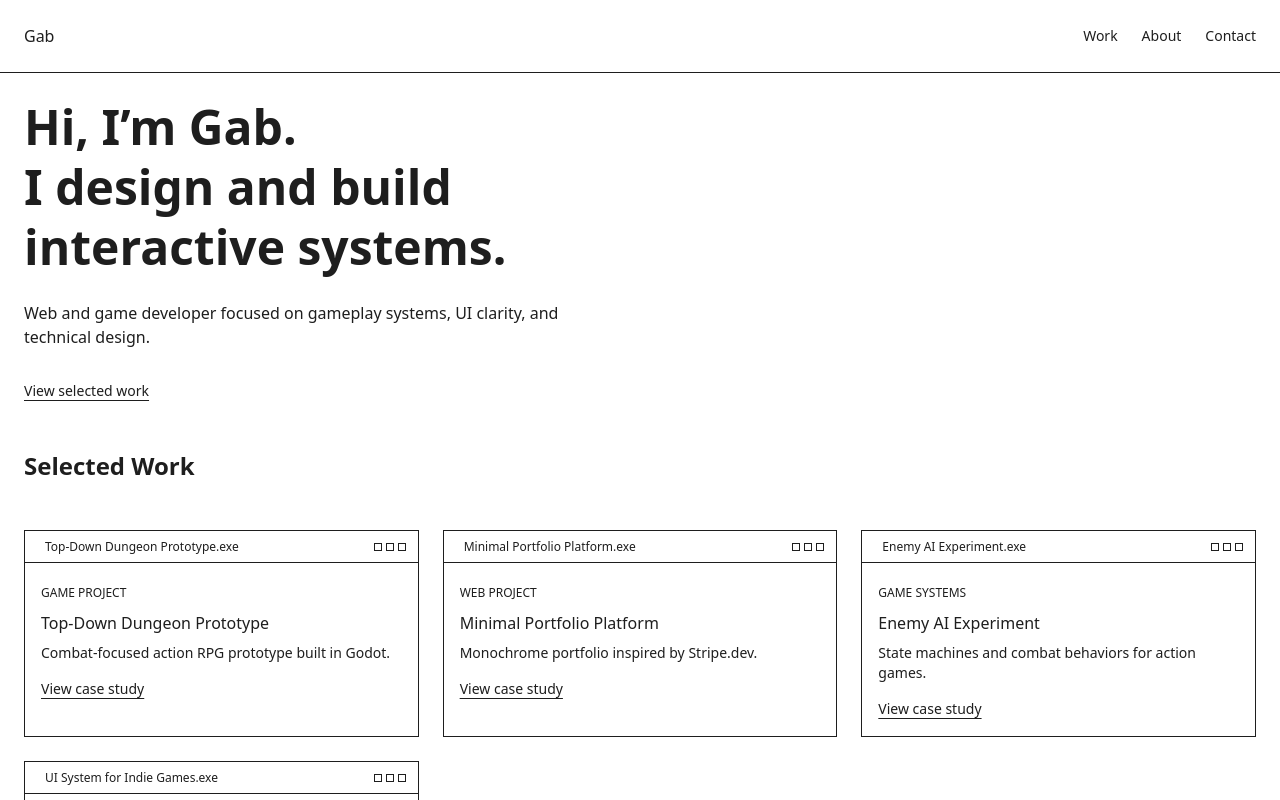
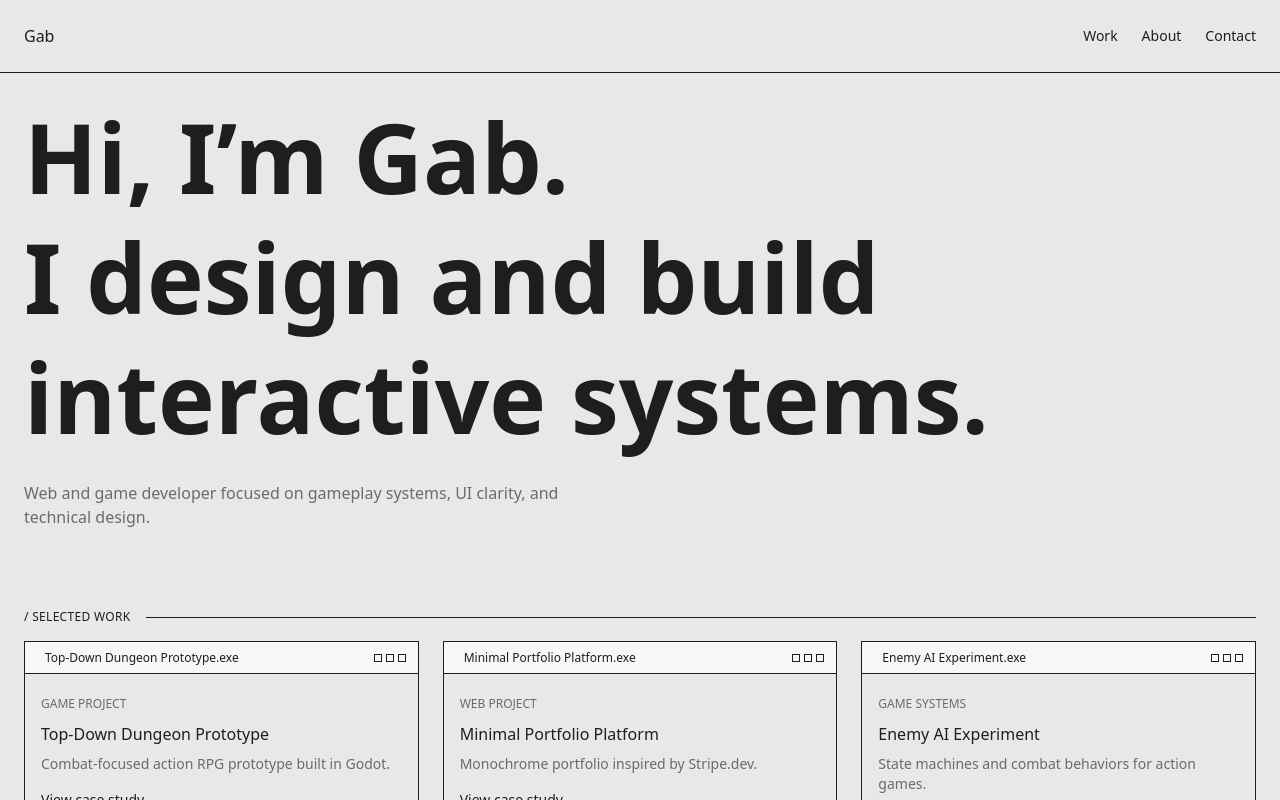
Before and after one commit to gablaroche29/portfolio, a Next.js app: page / in a window 1280 px wide. Shown: the top 800 px of the page. Built offline with nearby package versions, Linux system fonts and the light colour scheme.

Commit message:
style: change custom color and add seciton header

```diff
--- a/app/globals.css
+++ b/app/globals.css
@@ -1,9 +1,18 @@
 @import 'tailwindcss';
 
+@theme {
+  --color-bg: #e8e8e8;
+  --color-text: #1e1e1e;
+  --color-muted: #6b6b6b;
+  --color-border: #e5e5e5;
+  --color-subtle: #f7f7f7;
+}
+
 body {
-  background-color: #ffffff;
-  color: #1e1e1e;
+  background-color: var(--color-bg);
+  color: var(--color-text);
 }
+
 html {
   scroll-behavior: smooth;
 }
--- a/components/About.tsx
+++ b/components/About.tsx
@@ -1,9 +1,9 @@
+import SectionHeader from "./SectionHeader";
+
 export default function About() {
   return (
     <section id="about" className="mx-auto max-w-content px-6 py-6">
-      <h2 className="text-2xl font-semibold mb-6">
-        About
-      </h2>
+      <SectionHeader title="About" />
 
       <p className="max-w-xl text-muted">
         I’m a Web, Mobile & Game Development student with a strong interest
--- a/components/Contact.tsx
+++ b/components/Contact.tsx
@@ -1,9 +1,9 @@
+import SectionHeader from "./SectionHeader";
+
 export default function Contact() {
   return (
     <section id="contact" className="mx-auto max-w-content px-6 py-6">
-      <h2 className="text-2xl font-semibold mb-6">
-        Let’s talk
-      </h2>
+      <SectionHeader title="Let’s talk" />
 
       <a
         href="mailto:youremail@example.com"
--- a/components/Header.tsx
+++ b/components/Header.tsx
@@ -1,10 +1,10 @@
 export default function Header() {
   return (
-    <header className="border-b border-border">
+    <header className="border-b border-text">
       <div className="mx-auto max-w-content px-6 h-18 flex items-center justify-between">
         <span className="font-medium">Gab</span>
 
-        <nav className="flex gap-6 text-sm text-muted">
+        <nav className="flex gap-6 text-sm text-text">
           <a href="#work" className="hover:text-text">Work</a>
           <a href="#about" className="hover:text-text">About</a>
           <a href="#contact" className="hover:text-text">Contact</a>
--- a/components/Hero.tsx
+++ b/components/Hero.tsx
@@ -1,7 +1,7 @@
 export default function Hero() {
   return (
     <section className="mx-auto max-w-content px-6 py-6">
-      <h1 className="text-4xl md:text-5xl font-semibold leading-tight">
+      <h1 className="text-4xl md:text-8xl font-semibold leading-tight">
         Hi, I’m Gab.<br />
         I design and build<br />
         interactive systems.
@@ -11,13 +11,6 @@ export default function Hero() {
         Web and game developer focused on gameplay systems,
         UI clarity, and technical design.
       </p>
-
-      <a
-        href="#work"
-        className="inline-block mt-8 text-sm underline underline-offset-4"
-      >
-        View selected work
-      </a>
     </section>
   )
 }
--- a/components/Projects.tsx
+++ b/components/Projects.tsx
@@ -1,11 +1,10 @@
 import ProjectCard from "./ProjectCard"
+import SectionHeader from "./SectionHeader"
 
 export default function Projects() {
   return (
     <section id="work" className="mx-auto max-w-content px-6 py-6">
-      <h2 className="text-2xl font-semibold mb-12">
-        Selected Work
-      </h2>
+      <SectionHeader title="Selected Work" />
 
       <div className="grid grid-cols-1 md:grid-cols-3 gap-6">
         <ProjectCard
--- /dev/null
+++ b/components/SectionHeader.tsx
@@ -0,0 +1,15 @@
+type Props = {
+  title: string
+}
+
+export default function SectionHeader({ title }: Props) {
+  return (
+    <div className="flex items-center gap-4 mb-4 mt-8">
+      <span className="text-xs uppercase tracking-wide">
+        / {title}
+      </span>
+
+      <div className="h-px flex-1 bg-text" />
+    </div>
+  )
+}
--- a/tailwind.config.ts
+++ /dev/null
@@ -1,19 +0,0 @@
-import type { Config } from 'tailwindcss';
-
-const config: Config = {
-  content: ['./app/**/*.{ts,tsx}', './components/**/*.{ts,tsx}'],
-  theme: {
-    extend: {
-      colors: {
-        bg: '#ffffff',
-        text: '#1e1e1e',
-        muted: '#6b6b6b',
-        border: '#e5e5e5',
-        subtle: '#f7f7f7',
-      },
-    },
-  },
-  plugins: [],
-};
-
-export default config;
```
